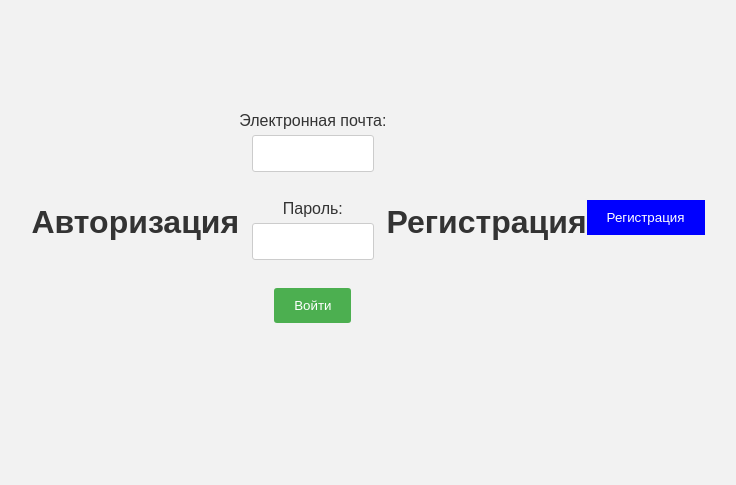
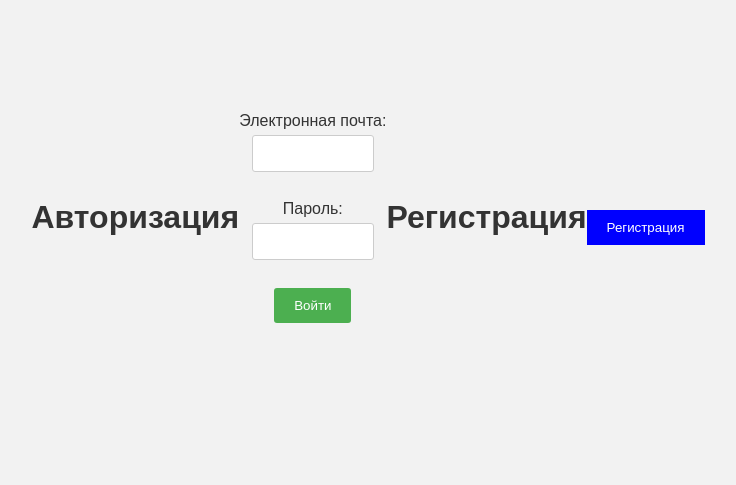
Before and after one commit to ZhovtenkoA/COR-Identity, a FastAPI app: page / in a window 1280 px wide. Shown: the part 211-696 px from the top of the page, without its empty margins (272-1008 px from the left). Run offline with FastAPI, Linux system fonts and the light colour scheme; parts of the project's set-up code (start-up, migrations or seed data) failed here and were passed over.

Commit message:
логин и регистрация

```diff
--- a/cor_auth/static/styles.css
+++ b/cor_auth/static/styles.css
@@ -16,11 +16,15 @@ body {
     display: flex;
     flex-direction: column;
     align-items: center;
+    text-align: center;
 }
 
 h1 {
     color: #333;
-    margin-bottom: 10px;
+    margin-bottom: 20px;
+    display: flex;
+    flex-direction: column;
+    align-items: center;
 }
 
 form {
@@ -62,6 +66,7 @@ input[type="submit"]:hover {
     background-color: blue;
     color: white;
     padding: 10px 20px;
+    margin-top: 20px;
     border: none;
     cursor: pointer;
 }
```
Also changed, not shown: cor_auth/static/login.html (indentation only), cor_auth/static/signup.html (indentation only).
